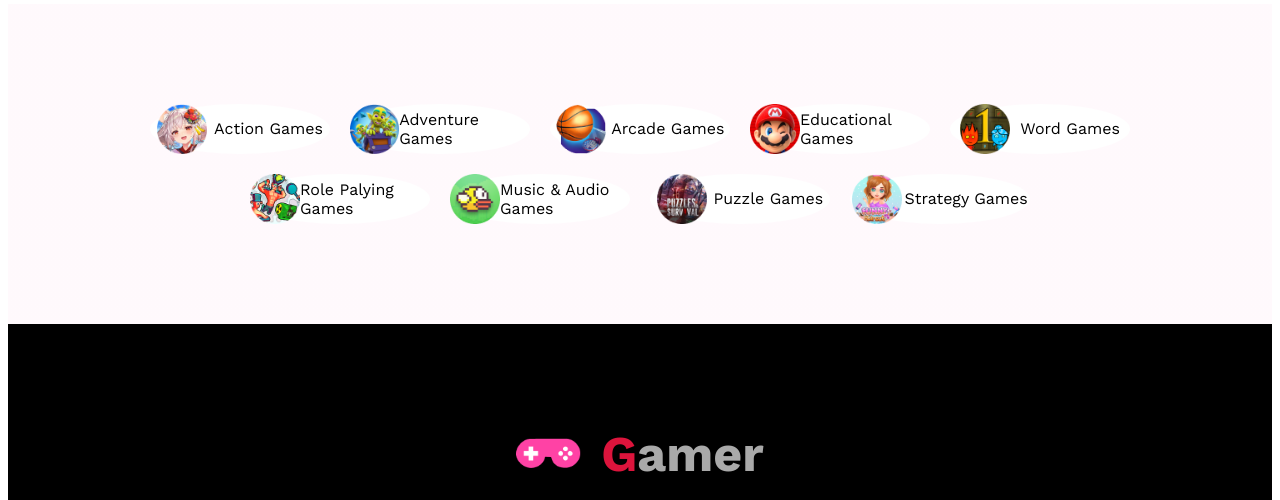
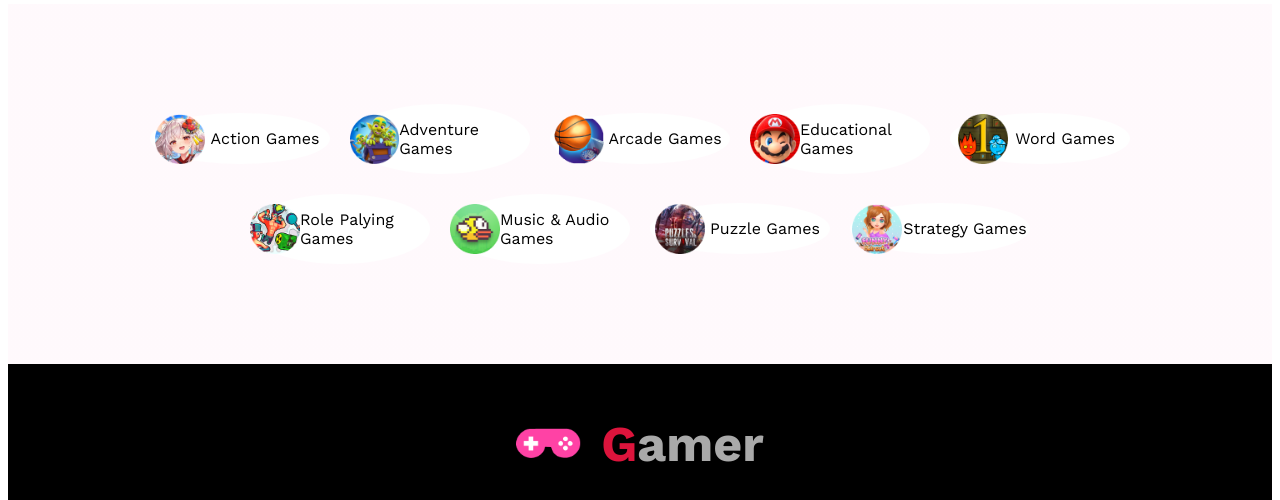
Before and after one commit to kabir-121/gamer-zone, a plain HTML site: page index.html in a window 1280 px wide. Shown: the part 2190-2690 px from the top of the page. Drawn offline with nearby package versions, Linux system fonts and the light colour scheme.

Commit message:
final project

```diff
--- a/index.html
+++ b/index.html
@@ -82,39 +82,39 @@
     <div class="menu-container">
         <div class="menus">
             <img src="images/Rectangle 11.png" alt="">
-            <a href="">Action Games</a>
+            <p>Action Games<p>
         </div>
         <div class="menus">
             <img src="images/Rectangle 12.png" alt="">
-            <a href="">Adventure Games</a>
+            <p>Adventure Games<p>
         </div>
         <div class="menus">
             <img src="images/Rectangle 13.png" alt="">
-            <a href="">Arcade Games</a>
+            <p>Arcade Games<p>
         </div>
         <div class="menus">
             <img src="images/Rectangle 14.png" alt="">
-            <a href="">Educational Games</a>
+            <p>Educational Games<p>
         </div>
         <div class="menus">
             <img src="images/Rectangle 15.png" alt="">
-            <a href="">Word Games</a>
+            <p>Word Games<p>
         </div>
         <div class="menus">
             <img src="images/Rectangle 16.png" alt="">
-            <a href="">Role Palying Games</a>
+            <p>Role Palying Games<p>
         </div>
         <div class="menus">
             <img src="images/Rectangle 17.png" alt="">
-            <a href="">Music & Audio Games</a>
+            <p>Music & Audio Games<p>
         </div>
         <div class="menus">
             <img src="images/Rectangle 18.png" alt="">
-            <a href="">Puzzle Games</a>
+            <p>Puzzle Games<p>
         </div>
         <div class="menus">
             <img src="images/Rectangle 19.png" alt="">
-            <a href="">Strategy Games</a>
+            <p>Strategy Games<p>
         </div>
 
     </div>
--- a/responsive.css
+++ b/responsive.css
@@ -82,13 +82,13 @@
         min-height: 400px;
         max-width: 100%;
         padding: 0px;
-        gap: 50px;
     }
     .menus{
         flex-basis: 50px;
     }
-    .menus a{
-        font-size: 14px;
+    .menus p{
+        font-size: 12px;
+        /* font-weight: normal; */
     }
     .menus img{
         height: 40px;
@@ -96,6 +96,7 @@
     }
     footer{
         padding: 20px;
+        width: 100%;
     }
     .footer-logo p .service  .icon a{
         padding: 0px;
--- a/style.css
+++ b/style.css
@@ -155,6 +155,7 @@
 .card img {
     height: 350px;
     width: 290px;
+    object-fit: cover;
 }
 
 /* game-poster */
@@ -230,6 +231,12 @@
     flex-basis: 180px;
     align-items: center;
     justify-content: space-evenly;
+    /* height: 70px; */
+}
+.menus:hover{
+    border: 2px solid red;
+    /* background-color: #6209f0;   */
+    color: #F948B2;
 }
 
 .menus img {
@@ -237,10 +244,7 @@
     width: 50px;
 }
 
-.menus a {
-    text-decoration: none;
-    color: black;
-}
+
 
 /* footer section.... */
 footer{
@@ -249,7 +253,7 @@ footer{
     max-width: 1280px;
     margin: 0 auto 0;
     background-color: black;
-    padding: 50px;
+    /* padding: 50px; */
 }
 
 .footer-logo {
```
